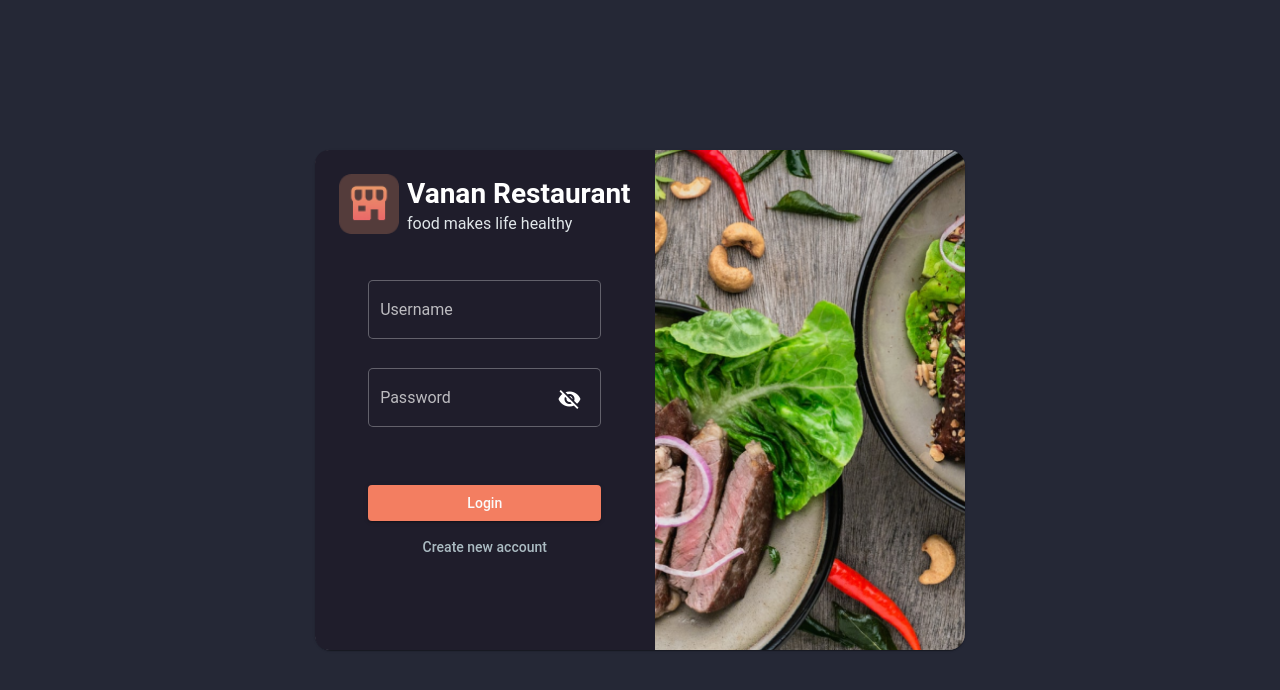
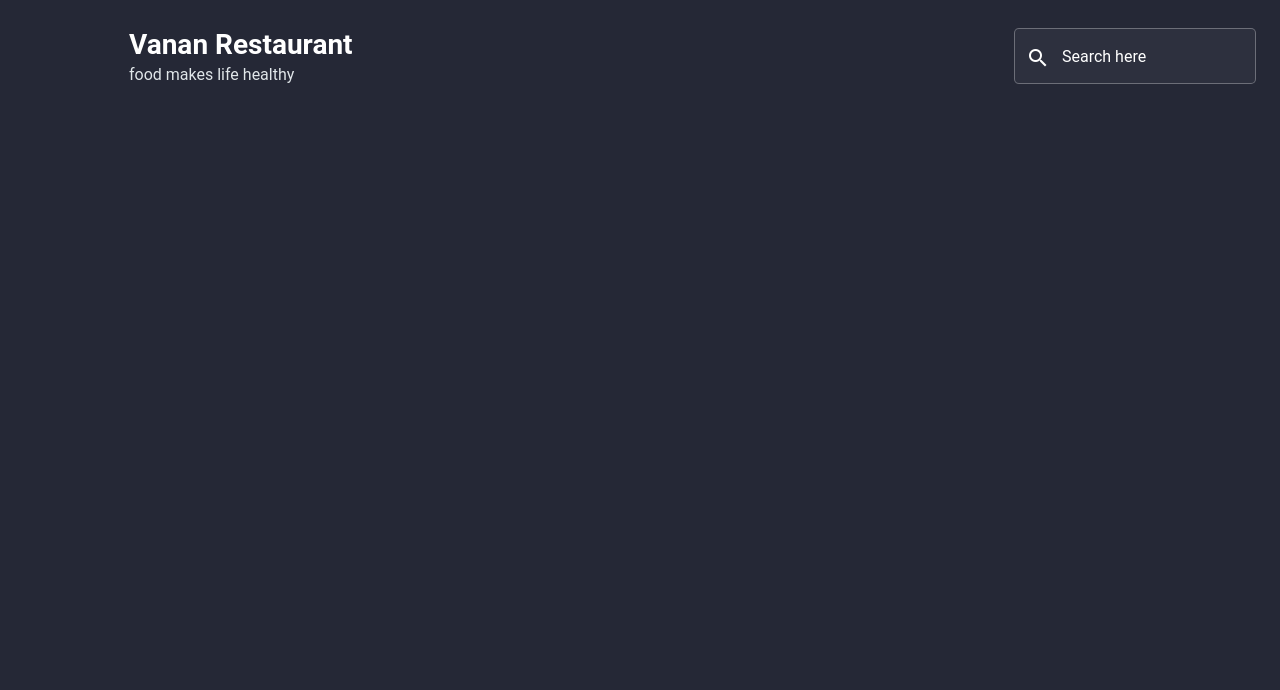
Before and after one commit to Vetrivel-Kalidass/Van-Restaurant, an Angular app: page /home in a window 1280 px wide. Before the commit this address led to /auth. Shown: the top 690 px of the page. Built offline with nearby package versions, Linux system fonts and the light colour scheme.

Commit message:
Home and Toolbar
1. Customized Input field
2. Home Module added
3. Toolbar added

```diff
--- a/src/app/app-routing.module.ts
+++ b/src/app/app-routing.module.ts
@@ -3,8 +3,9 @@ import { RouterModule, Routes } from '@angular/router';
 
 const routes: Routes = [
   { path: 'auth', loadChildren: () => import('./auth/auth.module').then(m => m.AuthModule) },
-  { path: '', pathMatch: 'full', redirectTo: 'auth' },
-  { path: '**', redirectTo: 'auth' }
+  { path: 'home', loadChildren: () => import('./home/home.module').then(m => m.HomeModule) },
+  { path: '', pathMatch: 'full', redirectTo: 'home' },
+  { path: '**', redirectTo: 'home' }
 ];
 
 @NgModule({
--- /dev/null
+++ b/src/app/home/home-routing.module.ts
@@ -0,0 +1,11 @@
+import { NgModule } from '@angular/core';
+import { RouterModule, Routes } from '@angular/router';
+import { HomeComponent } from './home.component';
+
+const routes: Routes = [{ path: '', component: HomeComponent }];
+
+@NgModule({
+  imports: [RouterModule.forChild(routes)],
+  exports: [RouterModule]
+})
+export class HomeRoutingModule { }
--- /dev/null
+++ b/src/app/home/home.component.html
@@ -0,0 +1,19 @@
+<div class="container">
+    <mat-toolbar class="d-flex flex-row justify-content-between bg-transparent p-0">
+        <div class="left-section">
+            <a href="#" class="logo text-dec-none">
+                    <div class="mat-display-1 txt-white mb-0">Vanan Restaurant</div>
+                    <div class="mat-title txt-lighter mb-0">food makes life healthy</div>
+            </a>
+        </div>
+        <div class="right-section">
+            <mat-form-field class="vr-input prefix" appearance="outline">
+                <button mat-icon-button matPrefix>
+                  <mat-icon>search</mat-icon>
+                </button>
+              <mat-label>Search here</mat-label>
+              <input matInput placeholder="eg: Spicy dish">
+            </mat-form-field>
+        </div>
+    </mat-toolbar>
+</div>
--- /dev/null
+++ b/src/app/home/home.component.scss
@@ -0,0 +1,4 @@
+.container {
+    margin-left: 105px;
+    padding: 24px;
+}
--- /dev/null
+++ b/src/app/home/home.component.ts
@@ -0,0 +1,15 @@
+import { Component, OnInit } from '@angular/core';
+
+@Component({
+  selector: 'app-home',
+  templateUrl: './home.component.html',
+  styleUrls: ['./home.component.scss']
+})
+export class HomeComponent implements OnInit {
+
+  constructor() { }
+
+  ngOnInit(): void {
+  }
+
+}
--- a/src/app/material/material.module.ts
+++ b/src/app/material/material.module.ts
@@ -11,6 +11,7 @@ import {MatProgressSpinnerModule} from '@angular/material/progress-spinner';
 import {MatSelectModule} from '@angular/material/select';
 import {MatSnackBarModule} from '@angular/material/snack-bar';
 import {MatDividerModule} from '@angular/material/divider';
+import {MatToolbarModule} from '@angular/material/toolbar';
 
 
 const MaterialComponent = [
@@ -24,7 +25,8 @@ const MaterialComponent = [
   MatProgressSpinnerModule,
   MatSelectModule,
   MatSnackBarModule,
-  MatDividerModule
+  MatDividerModule,
+  MatToolbarModule
 ];
 
 @NgModule({
--- a/src/app/styles/custom-materials.styles.scss
+++ b/src/app/styles/custom-materials.styles.scss
@@ -31,3 +31,37 @@ button.mat-primary.mat-flat-button *, button.mat-accent.mat-flat-button *, butto
 .mat-button.mat-warn.alt-btn {
     background-color: $warn-bg !important;
 }
+
+/* INPUT */
+mat-form-field.vr-input {
+    max-height: 60px !important;
+
+    .mat-form-field-wrapper {
+        margin: 0 !important;
+        padding: 0 !important;
+
+        .mat-form-field-flex {
+            height: 60px !important;
+            padding: 20px 14px !important;
+            display: flex !important;
+            justify-content: flex-start !important;
+            align-items: center !important;
+            overflow: hidden !important;
+
+            .mat-form-field-outline > * {
+                background: $vr-base-form-bg !important;
+            }
+        }
+    }
+}
+mat-form-field.vr-input.prefix .mat-form-field-flex {
+        padding: 20px 14px 20px 0px !important;
+
+        .mat-form-field-prefix {
+            width: 48px !important;
+            height: 58px !important;
+            display: flex !important;
+            justify-content: center !important;
+            align-items: center !important;
+        }
+    }
--- a/src/styles.scss
+++ b/src/styles.scss
@@ -48,10 +48,11 @@
 
 html,
 body {
+  width: 100%;
   height: 100%;
-}
-body {
   margin: 0;
+  padding: 0;
+  overflow: hidden;
   font-family: "Barlow", sans-serif;
   color: $vr-white;
   background-color: $vr-base-dark-bg1;
```
Also changed, not shown: src/app/home/home.module.ts (added, +19 -0 lines), 1 other file (tests, documents, lock files or other folders).
